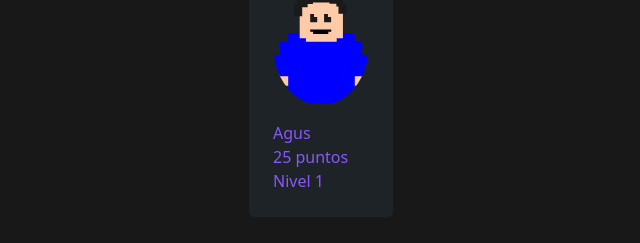
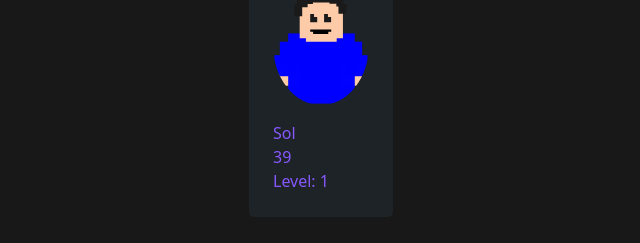
Before and after one commit to EnzoDaneri/crypto-bici-club, a React (Vite) app in the folder FRONTEND_BICI_CLUB/: page /#/home in a window 1280 px wide. Shown: the part 222-465 px from the top of the page, without its empty margins (319-959 px from the left). Built offline with nearby package versions, Linux system fonts and the light colour scheme.

Commit message:
add redux toolkit

```diff
--- a/FRONTEND_BICI_CLUB/package.json
+++ b/FRONTEND_BICI_CLUB/package.json
@@ -13,11 +13,13 @@
   },
   "dependencies": {
     "@openzeppelin/contracts": "^4.8.1",
+    "@reduxjs/toolkit": "^1.9.3",
     "gh-pages": "^5.0.0",
     "localforage": "^1.10.0",
     "match-sorter": "^6.3.1",
     "react": "^18.2.0",
     "react-dom": "^18.2.0",
+    "react-redux": "^8.0.5",
     "react-router-dom": "^6.9.0",
     "sort-by": "^1.2.0",
     "web3": "^1.8.2"
--- a/FRONTEND_BICI_CLUB/src/pages/HomePage/HomePage.jsx
+++ b/FRONTEND_BICI_CLUB/src/pages/HomePage/HomePage.jsx
@@ -1,8 +1,11 @@
 import { useState } from 'react';
 import '../../App.css';
 import avatar_image from '../../images/avatar.svg';
+import { useSelector } from 'react-redux';
 
 function HomePage() {
+  const user = useSelector((state) => state.user);
+  console.log(user);
   return (
     <div className='main-container'>
       <div className='home-page-container'>
@@ -14,9 +17,9 @@ function HomePage() {
             alt='avatar image'
             className='user-profile-image'
           />
-          <span> Agus </span>
-          <span> 25 puntos </span>
-          <span> Nivel 1 </span>
+          <span> {user.name} </span>
+          <span> {user.points} </span>
+          <span> Level: {user.level} </span>
         </div>
         <button className='btn-add-travel'>Agregar viaje</button>
       </div>
--- /dev/null
+++ b/FRONTEND_BICI_CLUB/src/redux/store/store.js
@@ -0,0 +1,7 @@
+import { configureStore } from '@reduxjs/toolkit';
+import userReducer from './userSlice';
+export default configureStore({
+  reducer: {
+    user: userReducer,
+  },
+});
--- /dev/null
+++ b/FRONTEND_BICI_CLUB/src/redux/store/userSlice.js
@@ -0,0 +1,28 @@
+import { createSlice } from '@reduxjs/toolkit';
+
+const initialState = {
+  //   name: '',
+  //   username: '',
+  name: 'Sol',
+  username: 'Sol369',
+  points: 39,
+  level: 1,
+};
+
+export const userSlice = createSlice({
+  name: 'user',
+  initialState,
+  reducers: {
+    addUser: (state, action) => {
+      const { name, username } = action.payload;
+      state.name = name;
+      state.username = username;
+    },
+    changeName: (state, action) => {
+      state.name = action.payload;
+    },
+  },
+});
+
+export const { addUser, changeName } = userSlice.actions;
+export default userSlice.reducer;
--- a/FRONTEND_BICI_CLUB/src/routes/root.jsx
+++ b/FRONTEND_BICI_CLUB/src/routes/root.jsx
@@ -8,12 +8,14 @@ import SignUp from '../components/SignUp/SignUp';
 import logo_bici_club from '../images/logo-bici-club.jpg';
 import AddTravelPage from '../pages/AddTravelPage/AddTravelPage';
 import HomePage from '../pages/HomePage/HomePage';
+import store from '../redux/store/store';
+import { Provider } from 'react-redux';
 
 function Root() {
   const [isMember, setIsmember] = useState(false);
 
   return (
-    <>
+    <Provider store={store}>
       <div className='navbar'>
         <img className='logo-image-navbar' src={logo_bici_club} />
       </div>
@@ -30,7 +32,7 @@ function Root() {
         // <AddLinkTravel />
       )}
       <div className='footer'></div>
-    </>
+    </Provider>
   );
 }
 
```
Also changed, not shown: FRONTEND_BICI_CLUB/src/main.jsx (+16 -6 lines), 1 other file (tests, documents, lock files or other folders).
